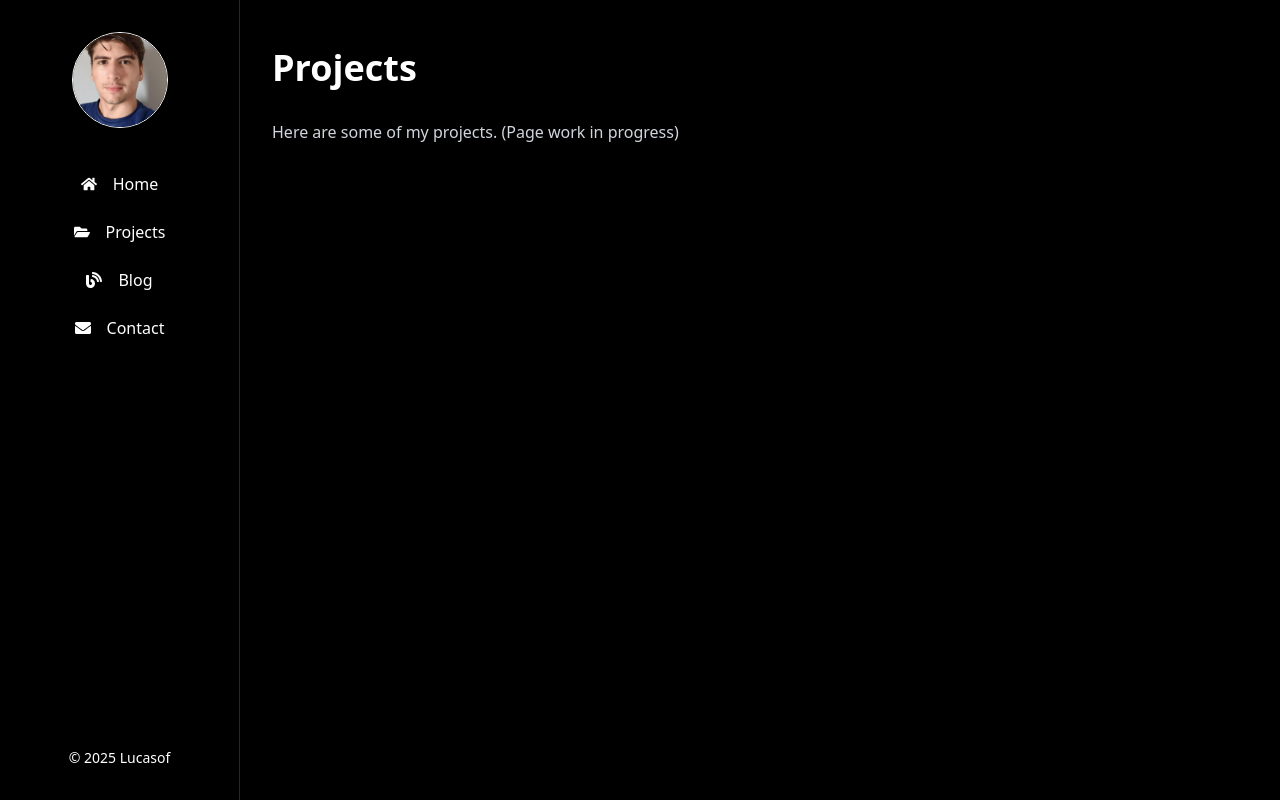
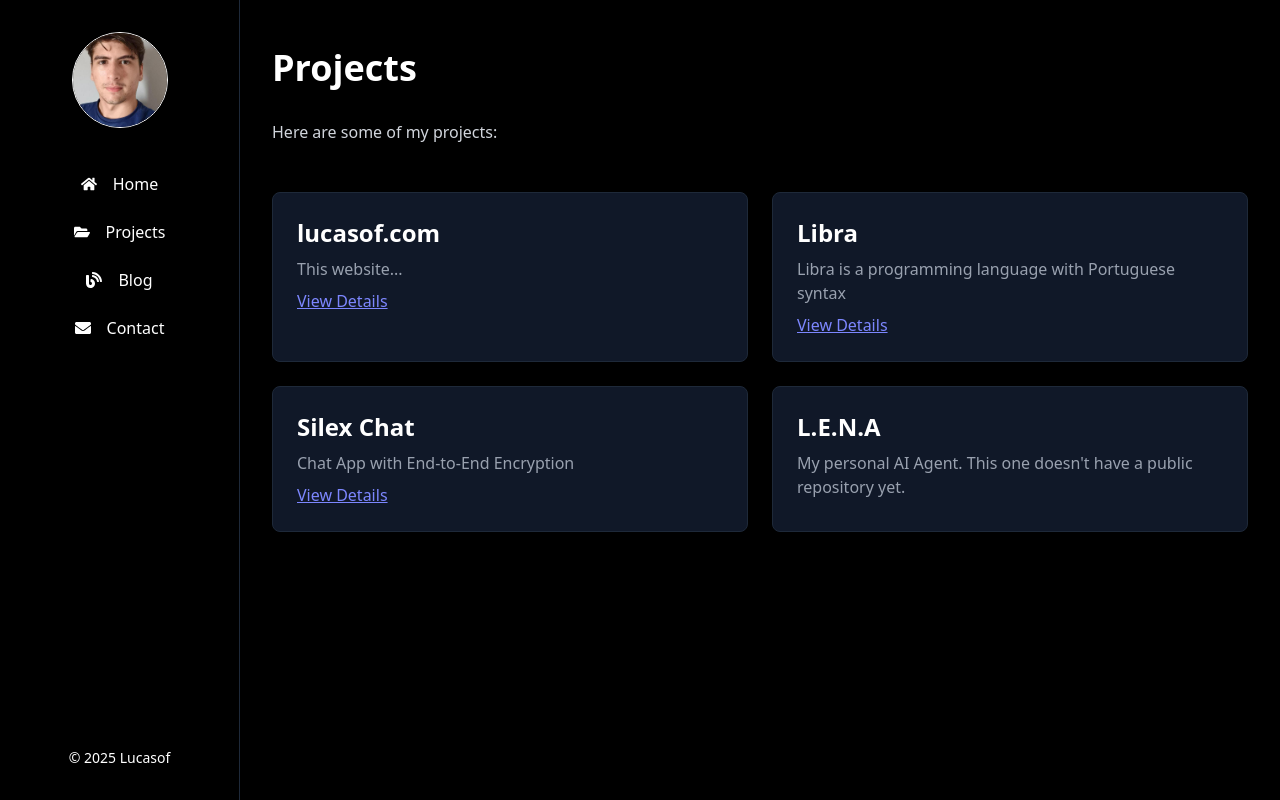
Before and after one commit to lucasdcampos/lucasof.com, a React (Vite) app: page /projects in a window 1280 px wide. Built offline with nearby package versions, Linux system fonts and the light colour scheme.

Commit message:
feat: add projects

```diff
--- a/src/pages/Projects.tsx
+++ b/src/pages/Projects.tsx
@@ -4,7 +4,29 @@ export default function Projects() {
   return (
     <Layout>
       <h1 className="text-4xl font-bold mb-4">Projects</h1>
-      <p className="mb-8 text-base text-gray-300">Here are some of my projects. (Page work in progress)</p>
+      <p className="mb-8 text-base text-gray-300">Here are some of my projects:</p>
+
+      <div className="grid grid-cols-1 md:grid-cols-2 gap-6">
+        <div className="bg-gray-900 rounded-lg p-6 border border-gray-800">
+          <h2 className="text-2xl font-semibold mb-2">lucasof.com</h2>
+          <p className="text-gray-400 mb-2">This website...</p>
+          <a href="/" className="text-indigo-400 underline">View Details</a>
+        </div>
+        <div className="bg-gray-900 rounded-lg p-6 border border-gray-800">
+          <h2 className="text-2xl font-semibold mb-2">Libra</h2>
+          <p className="text-gray-400 mb-2">Libra is a programming language with Portuguese syntax</p>
+          <a href="https://github.com/lucasdcampos/libra" className="text-indigo-400 underline">View Details</a>
+        </div>
+        <div className="bg-gray-900 rounded-lg p-6 border border-gray-800">
+          <h2 className="text-2xl font-semibold mb-2">Silex Chat</h2>
+          <p className="text-gray-400 mb-2">Chat App with End-to-End Encryption</p>
+          <a href="https://github.com/lucasdcampos/silexchat" className="text-indigo-400 underline">View Details</a>
+        </div>
+        <div className="bg-gray-900 rounded-lg p-6 border border-gray-800">
+          <h2 className="text-2xl font-semibold mb-2">L.E.N.A</h2>
+          <p className="text-gray-400 mb-2">My personal AI Agent. This one doesn't have a public repository yet.</p>
+        </div>
+      </div>
     </Layout>
   );
 }
```
